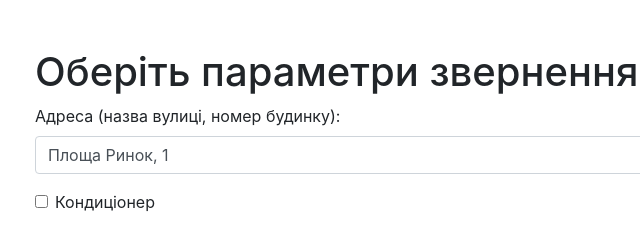
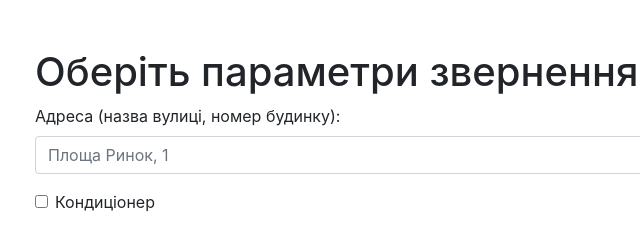
Before and after one commit to annapogorelova/appeal-generator, a plain HTML site: page index.html in a window 1280 px wide. Shown: the top 227 px of the page, 50-690 px from the left. Drawn offline with nearby package versions, Linux system fonts and the light colour scheme.

Commit message:
removed default address value

```diff
--- a/index.html
+++ b/index.html
@@ -134,8 +134,6 @@
 
         <script src="app.js"></script>
         <script>
-            document.getElementById("addressInput").value = "Площа Ринок, 1";
-
             var isConditionerInput = document.getElementById("isConditionerInput");
             var isMultipleConditionersInput = document.getElementById("isMultipleConditionersInput");
 
```
